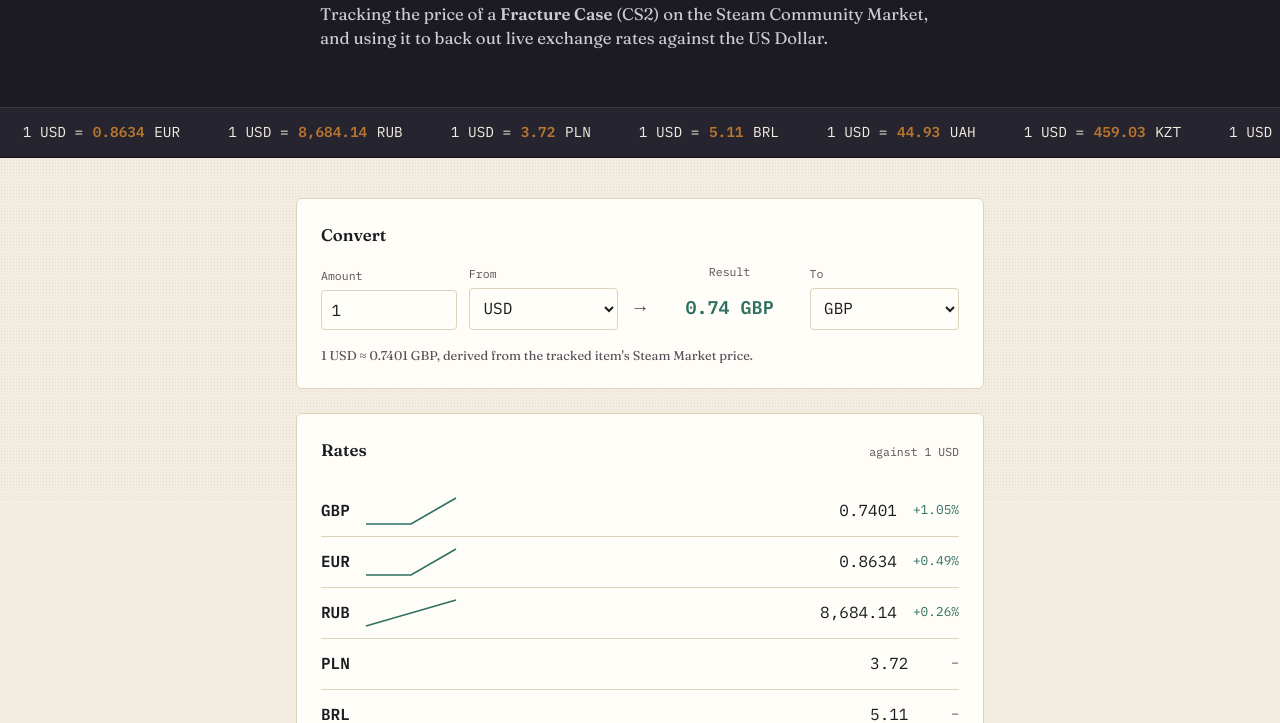
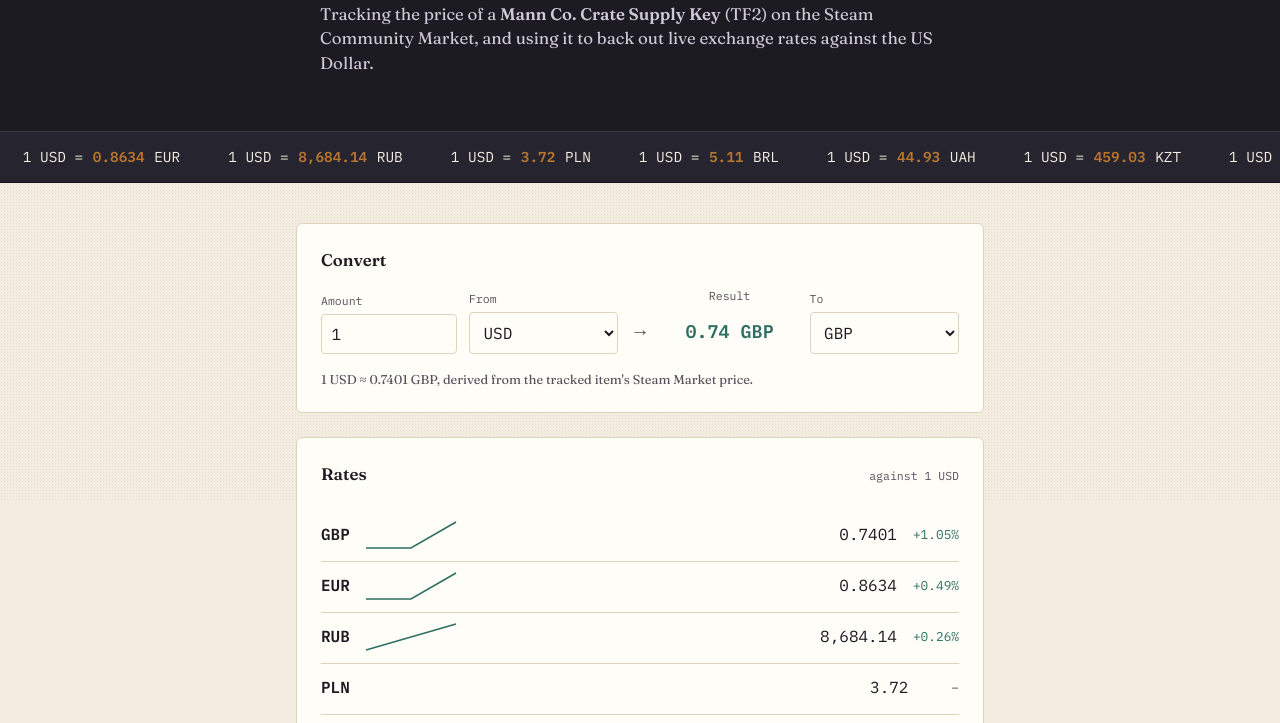
Before and after one commit to MegamanFox/your-username.github.io, a website: page site/index.html in a window 1280 px wide. Shown: the part 300-1023 px from the top of the page. Drawn offline with Linux system fonts and the light colour scheme; files whose address does not match are found by name.

Commit message:
Update index.html

```diff
--- a/site/index.html
+++ b/site/index.html
@@ -20,7 +20,7 @@
     </div>
     <h1 class="headline">The Steam Community Market,<br />priced in your currency.</h1>
     <p class="subhead" id="item-subhead">
-      Tracking the price of a <strong>Fracture Case</strong> (CS2) on the Steam Community
+      Tracking the price of a <strong>Mann Co. Crate Supply Key</strong> (TF2) on the Steam Community
       Market, and using it to back out live exchange rates against the US Dollar.
     </p>
   </header>
```
